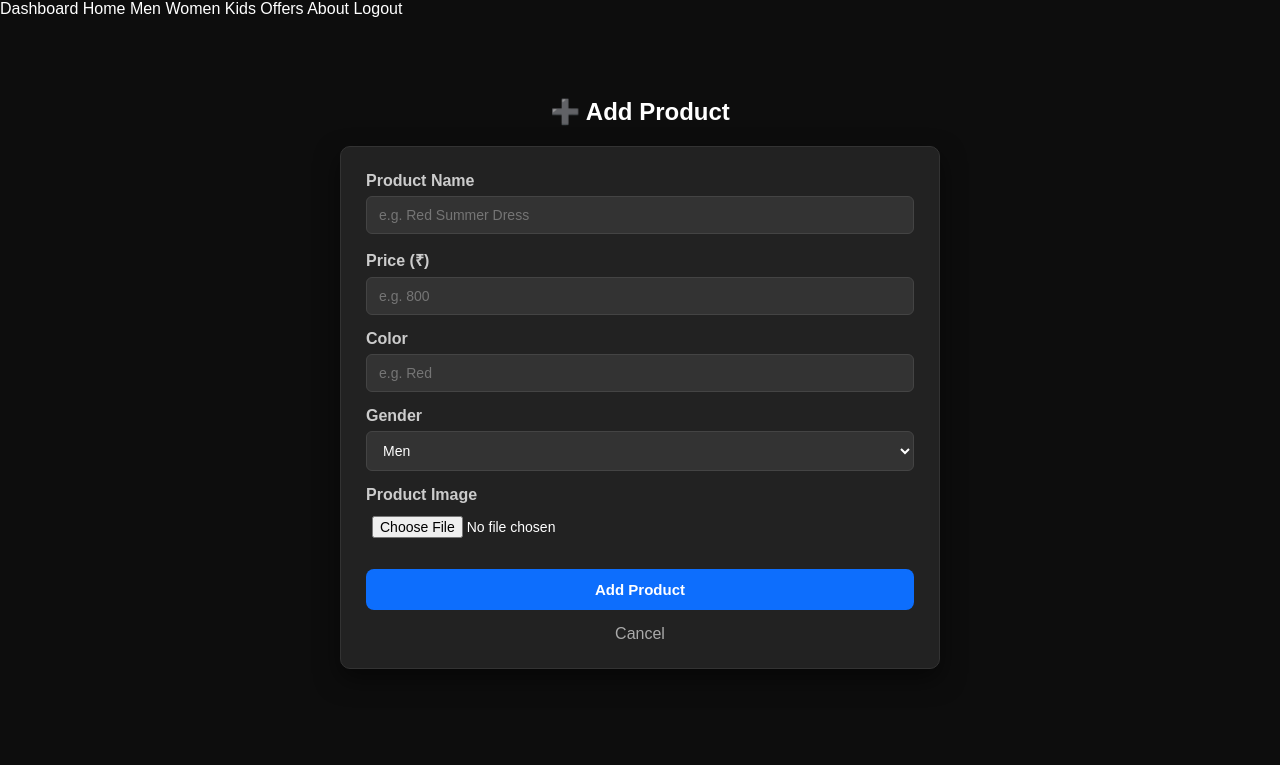
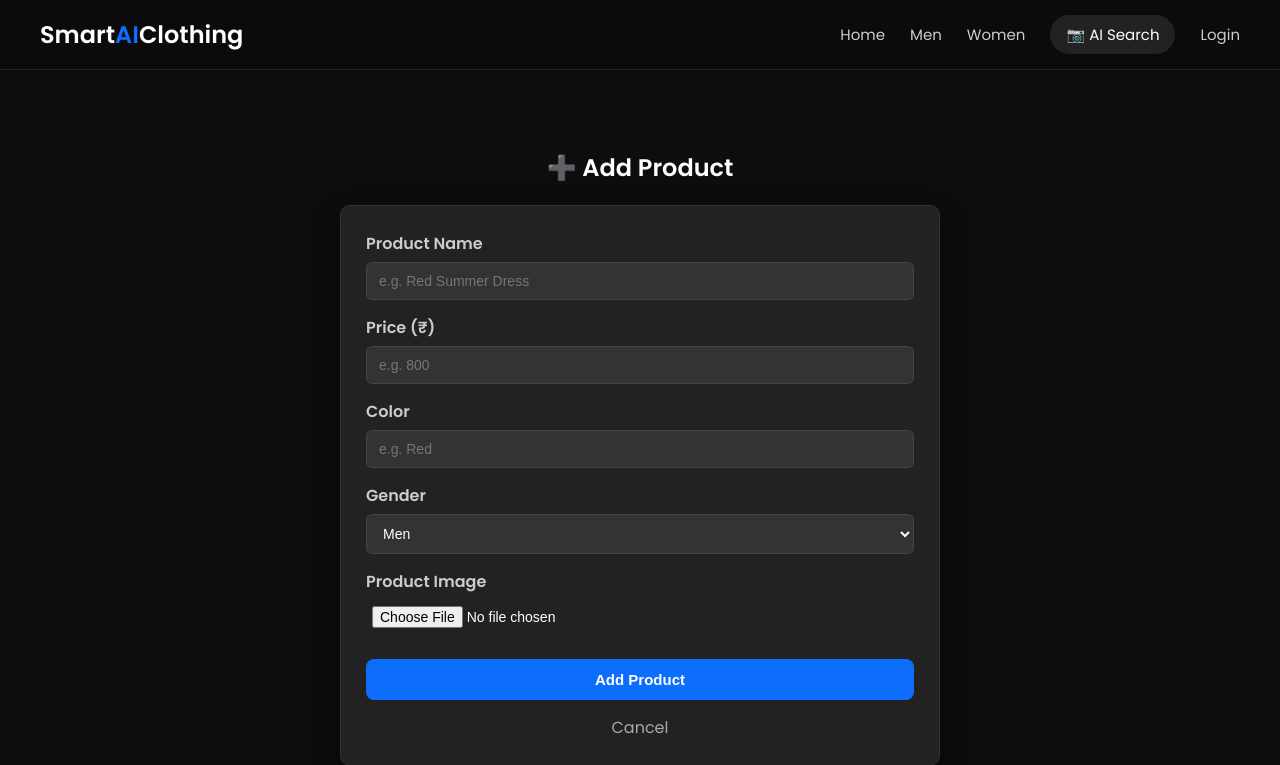
Before and after one commit to Ary2006/smart_ai_clothing, a PHP site: page /smart_ai_clothing/admin/add_product.php in a window 1280 px wide. Shown: the top 765 px of the page. Before the commit the page ends 669 px from the top, so only its background shows below. Run offline with PHP 8.4, Linux system fonts and the light colour scheme; the visitor is signed in with stand-in values (Sample User, id 1).

Commit message:
`Refactor admin navigation and CSS styles`

```diff
--- a/admin/add_product.php
+++ b/admin/add_product.php
@@ -5,7 +5,7 @@ include '../config/auth.php';
 // 1. Security Check
 adminOnly();
 
-include 'header.php';
+include '../header.php';
 
 $msg = "";
 $error = "";
--- a/admin/header.php
+++ b/admin/header.php
@@ -11,22 +11,3 @@ include '../config/config.php';
     <link rel="stylesheet" href="<?= BASE_URL ?>assets/css/admin.css">
 </head>
 <body>
-
-<div class="admin-navbar">
-    <a href="dashboard.php">Dashboard</a>
-
-    <!-- PUBLIC SITE PREVIEW -->
-    <a href="<?= BASE_URL ?>index.php">Home</a>
-    <a href="<?= BASE_URL ?>men.php">Men</a>
-    <a href="<?= BASE_URL ?>women.php">Women</a>
-    <a href="<?= BASE_URL ?>kids.php">Kids</a>
-    <a href="<?= BASE_URL ?>offers.php">Offers</a>
-
-    <!-- OPTIONAL (REMOVE IF NOT NEEDED) -->
-    <a href="<?= BASE_URL ?>about.php">About</a>
-
-    <!-- DO NOT SHOW THESE TO ADMIN -->
-    <!-- cart, profile, search should be hidden -->
-
-    <a href="<?= BASE_URL ?>logout.php">Logout</a>
-</div>
--- a/css/common.css
+++ b/css/common.css
@@ -26,23 +26,35 @@ a {
 
 /* Navbar */
 
+/* NAVBAR */
+
 .navbar {
     display: flex;
     justify-content: space-between;
     align-items: center;
-    background: #000;
-    padding: 15px 30px;
+    padding: 15px 40px;
+    background: #0b0b0b;
+    border-bottom: 1px solid #222;
+}
+
+.logo a {
+    font-size: 22px;
+    font-weight: 600;
+    color: white;
+    text-decoration: none;
 }
 
 .nav-links {
     display: flex;
     align-items: center;
+    gap: 25px;
 }
 
 .nav-links a {
-    margin-left: 20px;
     color: #ccc;
-    font-size: 16px;
+    text-decoration: none;
+    font-size: 15px;
+    transition: 0.3s;
 }
 
 .nav-links a:hover {
@@ -59,17 +71,17 @@ a {
     cursor: pointer;
 }
 
-/* AI Button */
 .ai-btn {
-    background: #1c1c1c;
-    padding: 6px 12px;
-    border-radius: 8px;
-    color: white;
+    padding: 8px 16px;
+    border-radius: 20px;
+    background: #222;
+    color: white !important;
+    font-weight: 500;
 }
 
 .ai-btn:hover {
     background: #00d4ff;
-    color: black;
+    color: black !important;
 }
 
 /* TOAST */
--- a/css/home.css
+++ b/css/home.css
@@ -20,17 +20,22 @@
 }
 
 .product-image {
-    height: 220px;
-    display: flex;
-    align-items: center;
-    justify-content: center;
+    position: relative;
+    overflow: hidden;
+    border-radius: 12px;
     background: #111;
 }
 
+/* image default */
 .product-image img {
     max-width: 100%;
     max-height: 100%;
     object-fit: contain;
+    transition: transform 0.4s ease;
+}
+
+.product-image:hover img {
+    transform: scale(1.4);
 }
 
 .product-info {
@@ -52,13 +57,10 @@
 }
 
 .product-detail .product-image {
-    width: 100%;
     height: 350px;
     display: flex;
     align-items: center;
     justify-content: center;
-    background: #111;
-    border-radius: 12px;
 }
 
 .product-detail .product-image img {
--- a/header.php
+++ b/header.php
@@ -14,7 +14,11 @@ $base_url = "http://localhost/smart_ai_clothing/";
     <link rel="stylesheet" href="<?= $base_url ?>css/common.css">
     <link rel="stylesheet" href="<?= $base_url ?>css/home.css">
     <link rel="stylesheet" href="<?= $base_url ?>css/auth.css">
-    <link rel="stylesheet" href="<?= $base_url ?>css/admin.css">
+
+    <!-- LOAD ADMIN CSS ONLY FOR ADMIN -->
+    <?php if (strpos($_SERVER['REQUEST_URI'], '/admin/') !== false): ?>
+        <link rel="stylesheet" href="<?= $base_url ?>css/admin.css">
+    <?php endif; ?>
 
     <link href="https://fonts.googleapis.com/css2?family=Poppins:wght@300;400;600&display=swap" rel="stylesheet">
     <meta charset="UTF-8">
@@ -76,4 +80,3 @@ $base_url = "http://localhost/smart_ai_clothing/";
         </div>
 
         <?php unset($_SESSION['toast']); endif; ?>
-</body>
```
